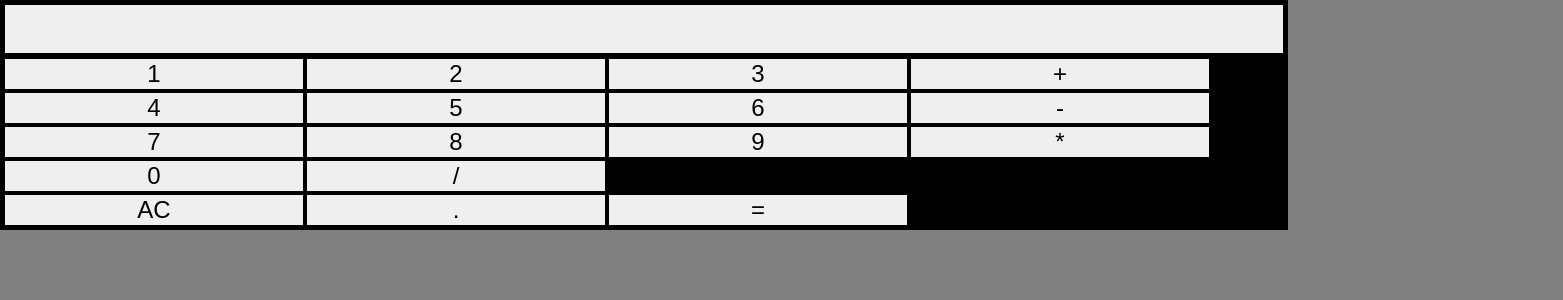
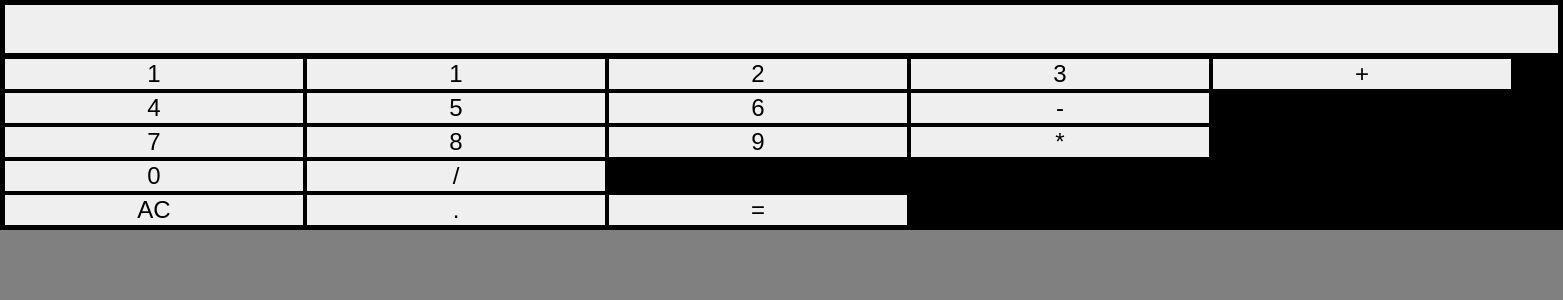
Before and after one commit to MuriloDircksen/CalculadoraReact, a React (Create React App) app: page / in a window 1280 px wide. Shown: the top 300 px of the page, 1563 px wide, since content can reach past the window. Built offline with nearby package versions, Linux system fonts and the light colour scheme.

Commit message:
começando componentização

```diff
--- a/src/App.js
+++ b/src/App.js
@@ -1,6 +1,6 @@
 
-import './App.css';
-import './styles/calculadora.css'
+import BotaoCalculadora from './componentes/button.js';
+import './styles/calculadora.css';
 import React, { useState } from 'react';
 
 function App() {
@@ -8,16 +8,16 @@ function App() {
 
   function adicionaValor(valor) {
     setResultado(resultado + valor);
-    console.log(`${resultado}`)
+
   }
   function evaluation() {
    setResultado(eval(resultado));
-    console.log(`${resultado}`)
+
   }
 
   function apagar() {
    setResultado('');
-    console.log(resultado)
+
   }
   return (
     <table>
@@ -25,6 +25,7 @@ function App() {
         <td ><button id="result" >{resultado}</button></td>
       </tr>
       <tr>
+        <BotaoCalculadora></BotaoCalculadora>
         <td><button onClick={() => { adicionaValor(1) }} >1</button></td>
         <td><button onClick={() => { adicionaValor(2) }} >2</button></td>
         <td><button onClick={() => { adicionaValor(3) }} >3</button></td>
--- /dev/null
+++ b/src/componentes/button.js
@@ -0,0 +1,8 @@
+//componetizando os botões
+function BotaoCalculadora(){
+
+    return <td><button onClick={() => {}}>1</button></td>
+
+}
+
+export default BotaoCalculadora;
--- a/src/styles/calculadora.css
+++ b/src/styles/calculadora.css
@@ -21,7 +21,7 @@ table{
     background-color: black;
 }
 #result{
-    min-width: 100vw;
+    min-width: 121.5vw;
     height: 50px;
 
 }
```
